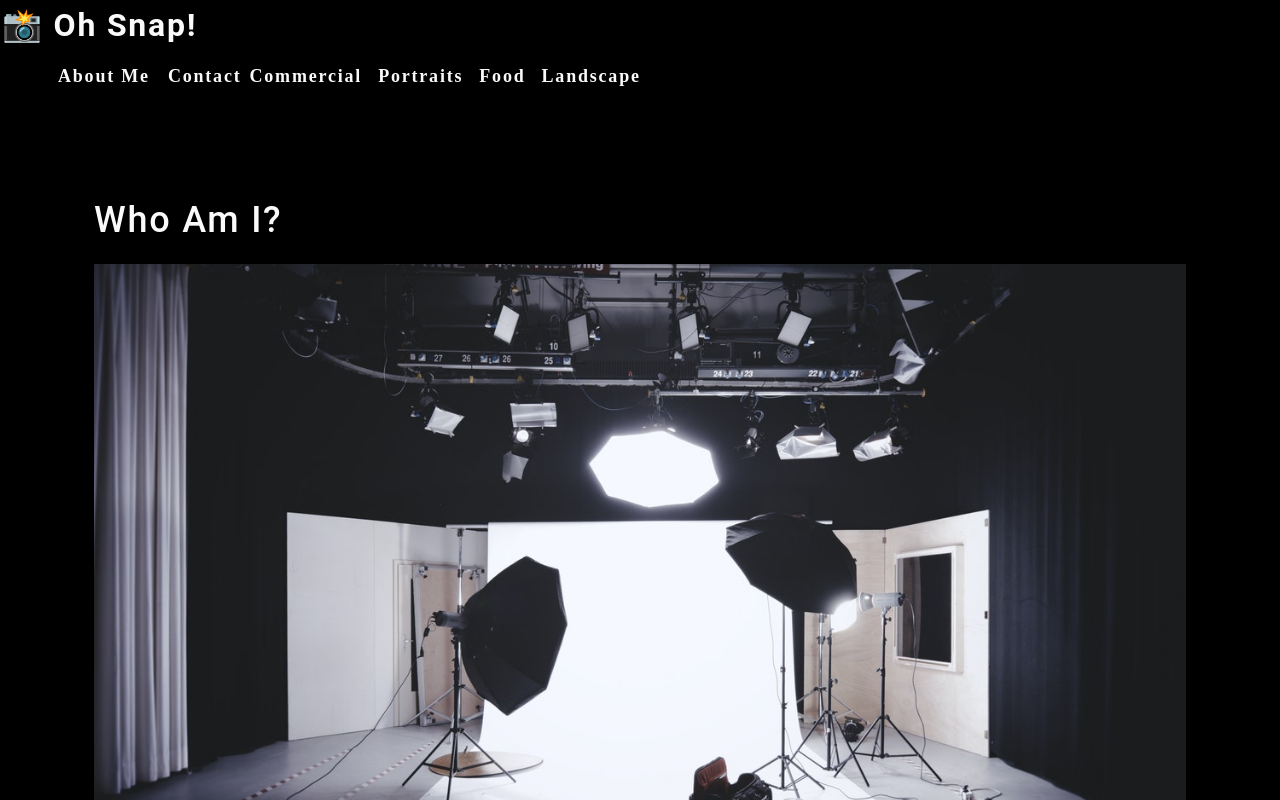
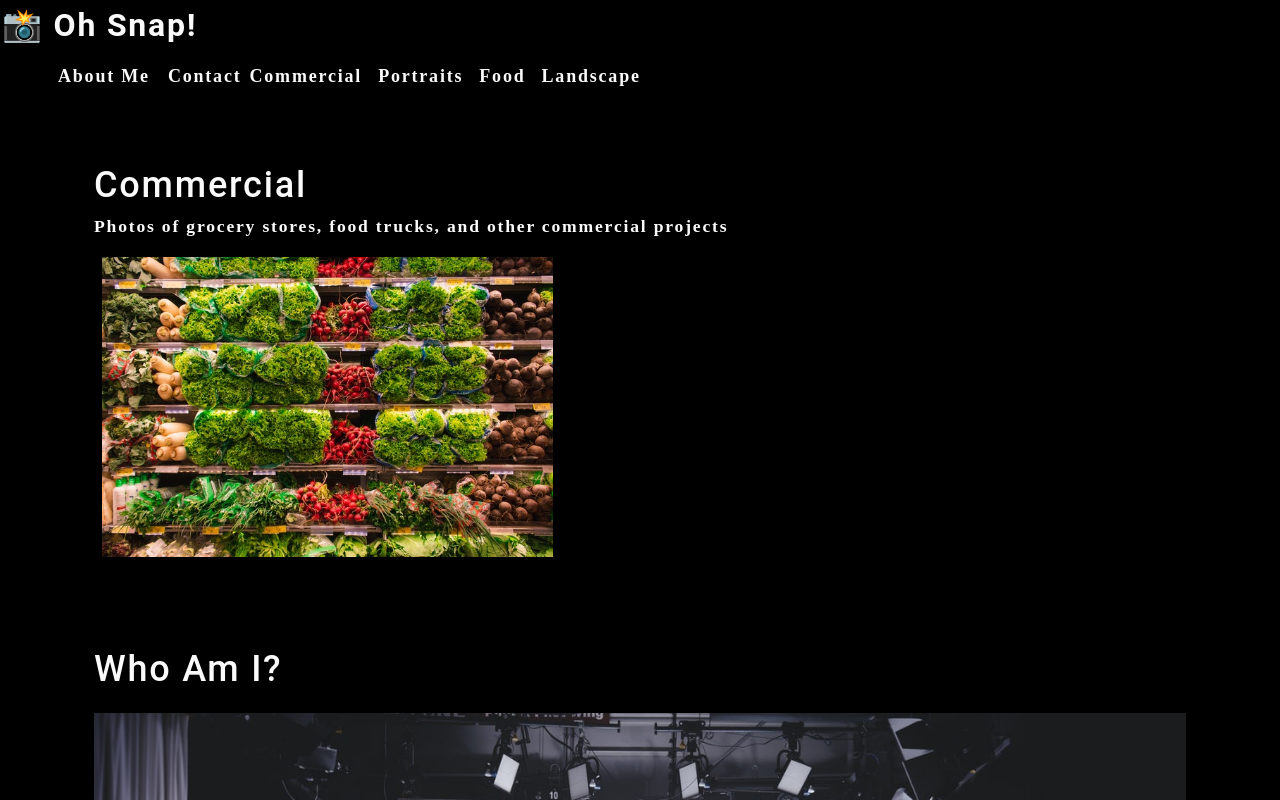
Before and after one commit to JaxonAdams/photo-port, a React (Create React App) app: page / in a window 1280 px wide. Shown: the top 800 px of the page. Built offline with nearby package versions, Linux system fonts and the light colour scheme.

Commit message:
began work on gallery

```diff
--- a/src/App.js
+++ b/src/App.js
@@ -1,12 +1,14 @@
 import './App.css';
 import About from './components/About';
 import Nav from './components/Nav';
+import Gallery from './components/Gallery';
 
 function App() {
   return (
     <div>
       <Nav />
       <main>
+        <Gallery />
         <About />
       </main>
     </div>
--- a/src/components/About.js
+++ b/src/components/About.js
@@ -6,6 +6,7 @@ const About = () => {
         <section className="my-5">
             <h1 id='about'>Who Am I?</h1>
             <img src={coverImage} alt='cover' className='my-2' style={{ width: '100%' }} />
+            <p>Lorem ipsum dolor sit amet, consectetur adipiscing elit. Sed finibus bibendum consequat. Vivamus imperdiet mi sit amet risus volutpat, vitae elementum lectus blandit. Aenean consectetur nisl a faucibus ornare. Vestibulum.</p>
         </section>
     );
 };
--- /dev/null
+++ b/src/components/Gallery.js
@@ -0,0 +1,22 @@
+import React from 'react';
+import { capitalizeFirstLetter } from '../utils/helpers';
+import photo from '../assets/small/commercial/0.jpg';
+
+const Gallery = (props) => {
+    const currentGallery = {
+        name: 'commercial',
+        description: 'Photos of grocery stores, food trucks, and other commercial projects'
+    };
+
+    return (
+        <section>
+            <h1>{capitalizeFirstLetter(currentGallery.name)}</h1>
+            <p>{currentGallery.description}</p>
+            <div className='flex-row'>
+                <img className='img-thumbnail mx-1' src={photo} alt='One of my photos' />
+            </div>
+        </section>
+    );
+};
+
+export default Gallery;
```
